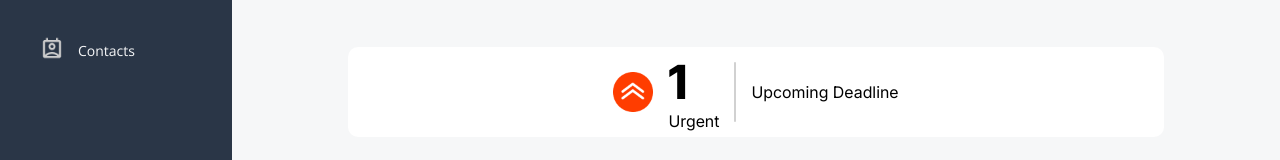
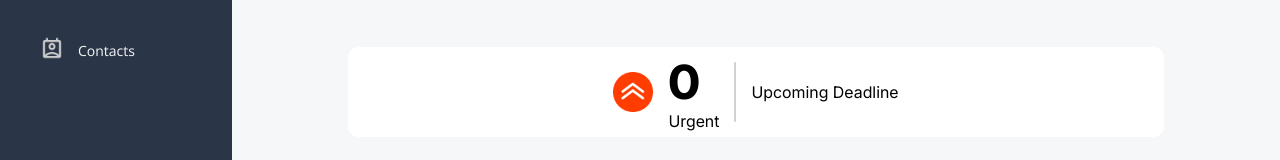
Before and after one commit to Rudibert-Code/join, an Angular app: page /summary in a window 1280 px wide. Shown: the part 473-633 px from the top of the page. Built offline with nearby package versions, Linux system fonts and the light colour scheme; no server answers; the database is empty.

Commit message:
add urgent Task number to summary view

```diff
--- a/src/app/pages/summary/summary.html
+++ b/src/app/pages/summary/summary.html
@@ -28,7 +28,7 @@
         <div class="d-flex center middle-section">
           <img class="icons" src="assets/UI/icon_urgent.png" alt="" />
           <div>
-            <h3 class="margin-corection black-txt">1</h3>
+            <h3 class="margin-corection black-txt">{{ urgentTasks.length }}</h3>
             <p class="margin-corection">Urgent</p>
           </div>
           <div class="middle-seperator"></div>
--- a/src/app/pages/summary/summary.ts
+++ b/src/app/pages/summary/summary.ts
@@ -48,6 +48,10 @@ export class Summary {
     return this.tasks().filter((task) => this.getStatus(task) === 'done');
   }
 
+  get urgentTasks() {
+    return this.tasks().filter((task) => this.getPriority(task) === 'urgent');
+  }
+
   get upcomingDeadline(): Date | null {
     const today = new Date();
     today.setHours(0, 0, 0, 0);
@@ -63,4 +67,7 @@ export class Summary {
   private getStatus(task: Task): string {
     return task.status?.toLowerCase().trim() || 'to_do';
   }
+  private getPriority(task: Task): string {
+    return task.priority?.toLowerCase().trim() || 'urgent';
+  }
 }
```
